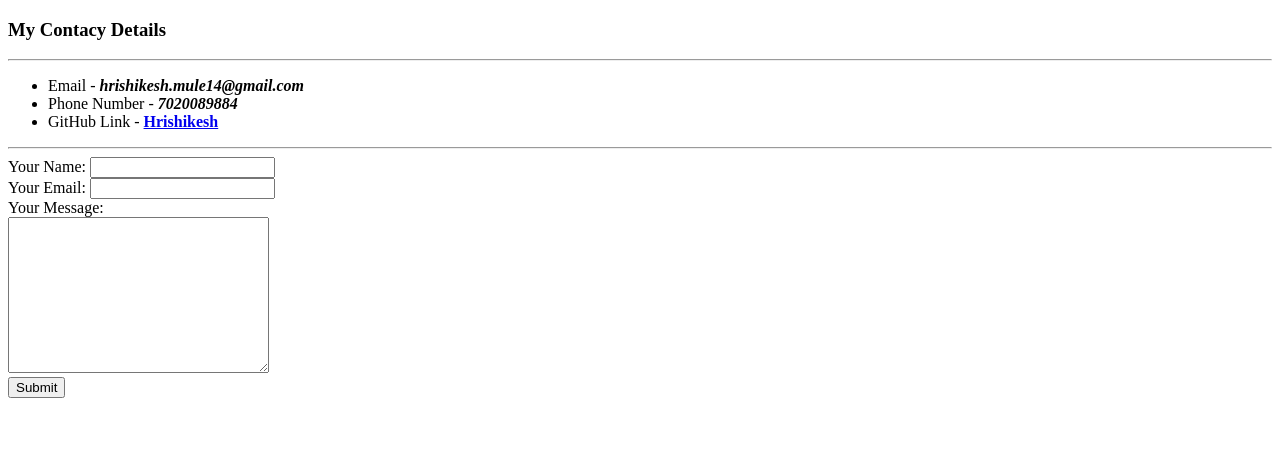
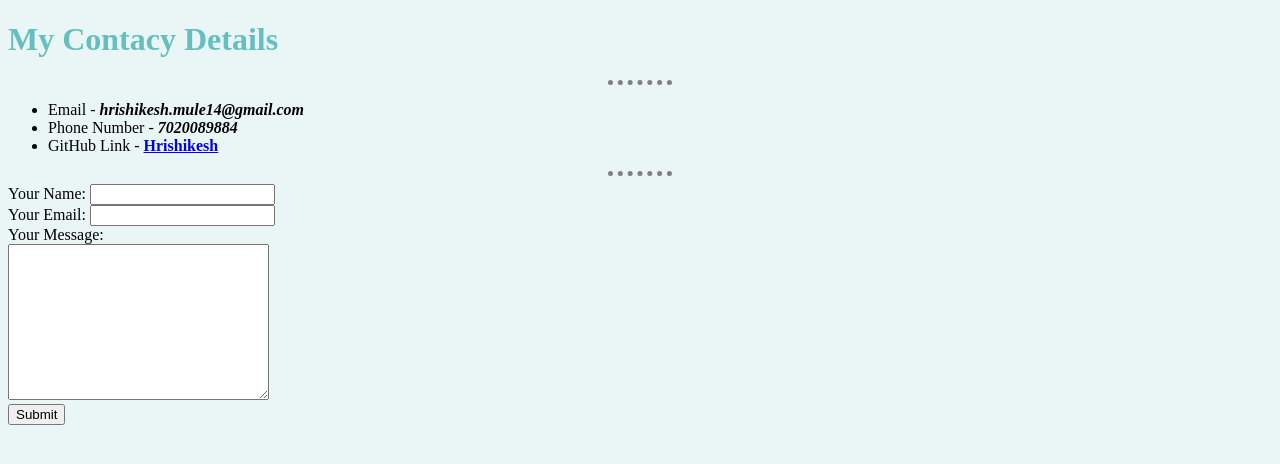
Before and after one commit to hrishikesh14m/SimpleFrontEnd, a plain HTML site: page Contact.html in a window 1280 px wide. Drawn offline with Linux system fonts and the light colour scheme.

Commit message:
fifth git commit

```diff
--- a/Contact.html
+++ b/Contact.html
@@ -3,9 +3,10 @@
 <head>
     <meta charset="UTF-8">
     <title>Contact me</title>
+    <link rel="stylesheet" href="css/styles.css">
 </head>
 <body>
-    <h3>My Contacy Details</h3>
+    <h1>My Contacy Details</h1>
     <hr>
     <ul>
         <li>Email - <strong><em>hrishikesh.mule14@gmail.com</em></strong></li>
--- /dev/null
+++ b/css/styles.css
@@ -0,0 +1,21 @@
+
+
+body {
+ background-color: #EAF6F6;
+}
+
+hr{
+ border-style: none;
+ border-top-style: dotted;
+ border-color: grey;
+ border-width: 5px;
+ width: 5%;
+}
+
+h1{
+   color: #66BFBF;
+}
+
+h3{
+    color: #66BFBF;
+}
```
Also changed, not shown: Hobbies.html (+2 -1 lines), index.html (+1 -0 lines).
